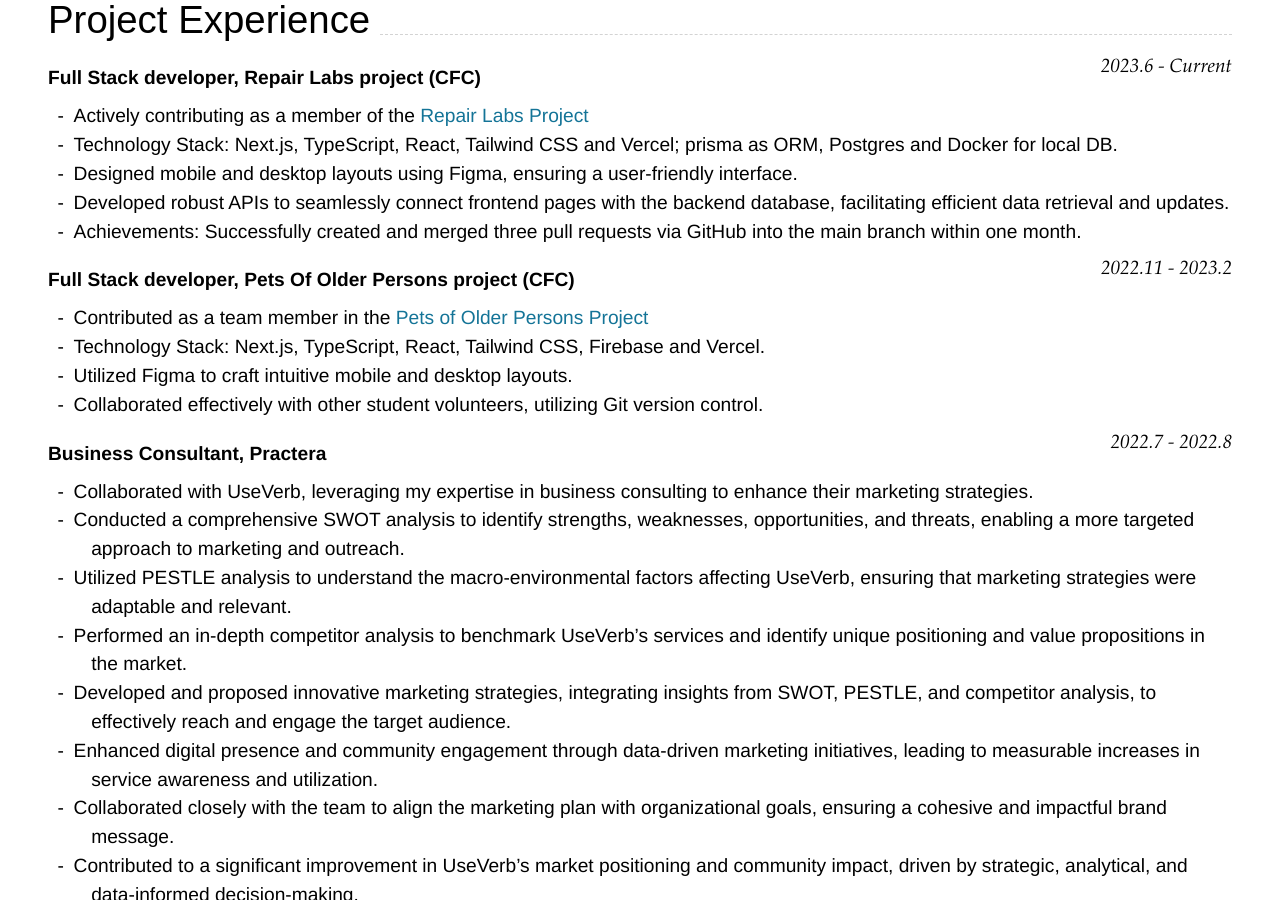
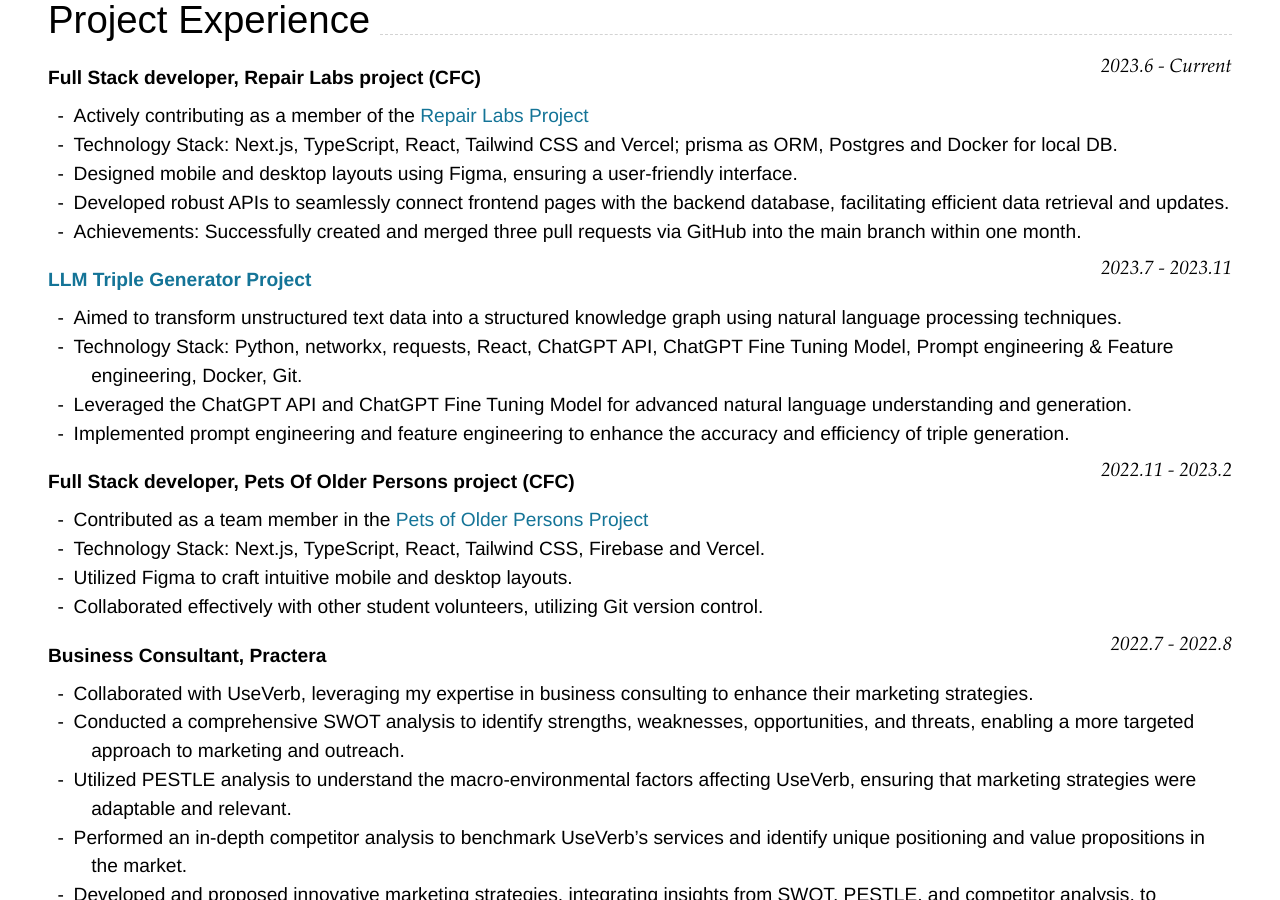
Before and after one commit to HUIXIN-TW/Resume, a Jekyll site: the page built from AA.md, in a window 1280 px wide and 900 px high, scrolled down 1654 px. Built offline with Jekyll 4.4.1, drawn with Linux system fonts in a browser that asks for light colours; nearby versions of some CDN libraries.

Commit message:
Update AA.md

```diff
--- a/AA.md
+++ b/AA.md
@@ -107,6 +107,12 @@ Kaohsiung, Taiwan
 -   Developed robust APIs to seamlessly connect frontend pages with the backend database, facilitating efficient data retrieval and updates.
 -   Achievements: Successfully created and merged three pull requests via GitHub into the main branch within one month.
 
+### **[LLM Triple Generator Project](https://www.youtube.com/watch?v=wVBYiyJ0u00)** `2023.7 - 2023.11`
+- Aimed to transform unstructured text data into a structured knowledge graph using natural language processing techniques.
+- Technology Stack: Python, networkx, requests, React, ChatGPT API, ChatGPT Fine Tuning Model, Prompt engineering & Feature engineering, Docker, Git.
+- Leveraged the ChatGPT API and ChatGPT Fine Tuning Model for advanced natural language understanding and generation.
+- Implemented prompt engineering and feature engineering to enhance the accuracy and efficiency of triple generation.
+
 ### **Full Stack developer, Pets Of Older Persons project (CFC)** `2022.11 - 2023.2`
 -   Contributed as a team member in the [Pets of Older Persons Project](https://github.com/codersforcauses/poops)
 -   Technology Stack: Next.js, TypeScript, React, Tailwind CSS, Firebase and Vercel.
```
